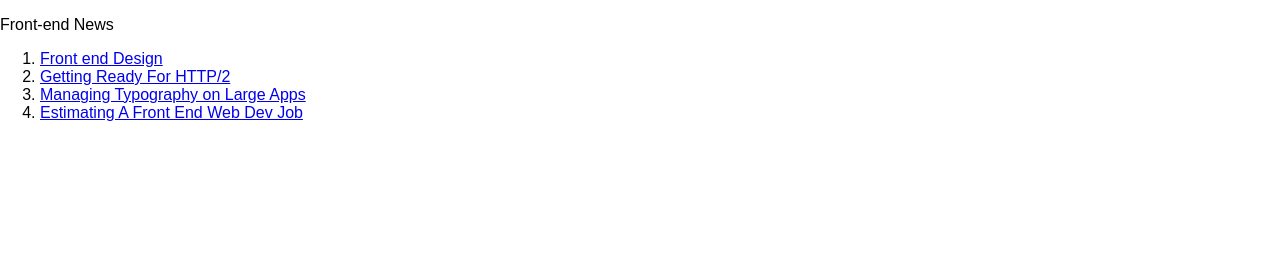
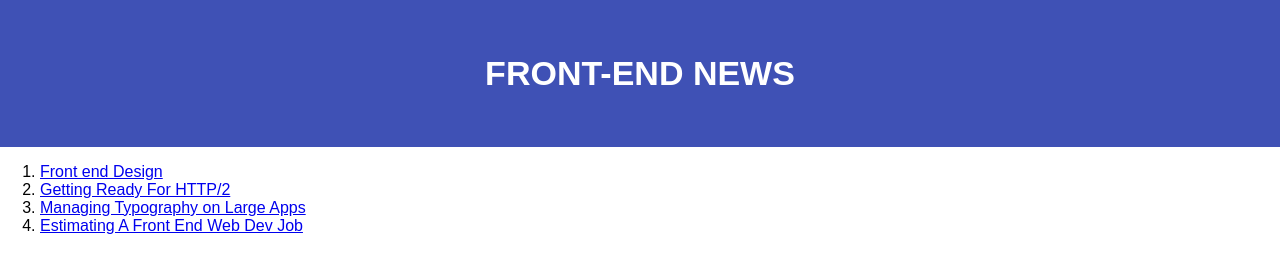
Before and after one commit to Kate1013/sup-to-bits, a plain HTML site: page index.html in a window 1280 px wide. Drawn offline with Linux system fonts and the light colour scheme.

Commit message:
Style header

```diff
--- a/index.html
+++ b/index.html
@@ -4,10 +4,11 @@
    <title>Front-end News</title>
    <meta charset='utf-8' />
       <link rel ='stylesheet' href="normalize.css" />
+      <link rel ='stylesheet' href='main.css'/>
   </head>
   <body>
-     <header>
-        <p>Front-end News</p>
+     <header class='hero'>
+        <p class='logo'>Front-end News</p>
      </header>
      <main>
       <ol>
--- a/main.css
+++ b/main.css
@@ -0,0 +1,19 @@
+
+
+
+
+
+
+.hero{
+    background-color: #3f51b5;
+    color: #fff;
+    padding: 20px 0;
+    text-align: center;
+}
+
+.logo{
+    font-size: 34px;
+    font-weight: bold;
+    text-transform: uppercase;
+
+}
```
